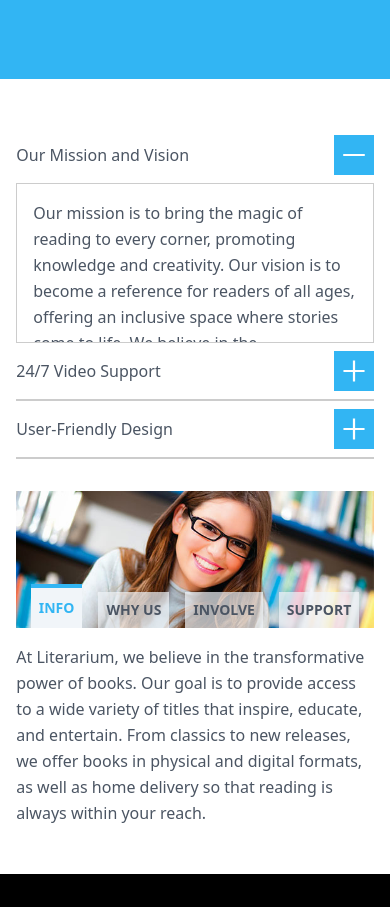
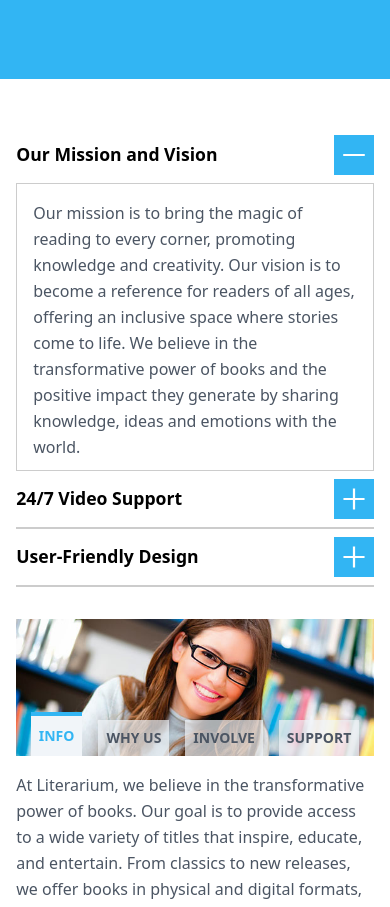
Before and after one commit to emmanuel-cruz-dev/literarium, a React (Vite) app: page /about in a window 390 px wide. Shown: the part 5520-6427 px from the top of the page. Built offline with nearby package versions, Linux system fonts and the light colour scheme.

Commit message:
acordeon estructura y estilos responsive

```diff
--- a/src/styles/App.css
+++ b/src/styles/App.css
@@ -35,6 +35,7 @@ body {
   --border-color: #2e344e;
   --background-light-color: #f1f1f1;
   --background-light-color-2: rgba(3, 127, 255, 0.3);
+  --black-color: #000;
   --white-color: #fff;
   --gray-color: #64748b;
   --font-light-color: #a4acc4;
--- a/src/styles/pages.css
+++ b/src/styles/pages.css
@@ -67,7 +67,9 @@
 }
 
 .about-mission__accordion-title {
-  /* border-bottom: 1px solid var(--background-dark-fade); */
+  color: var(--black-color);
+  font-size: 1.1em;
+  font-weight: 700;
   padding-block: 0.5rem;
   cursor: pointer;
 }
@@ -81,7 +83,7 @@
 }
 
 .about-mission__accordion-block.active-item .about-mission__accordion-content {
-  height: 10rem;
+  height: 18rem;
   padding: 1rem;
 }
 
@@ -98,6 +100,19 @@
   border-top: 4px solid var(--accent-color);
 }
 
+@media (min-width: 1024px) {
+  .about-mission__accordion-block.active-item
+    .about-mission__accordion-content {
+    height: 14rem;
+  }
+}
+
+@media (min-width: 1280px) {
+  .about-mission__accordion-block.active-item
+    .about-mission__accordion-content {
+    height: 10rem;
+  }
+}
 /***************************************
  *            Fin: Mission            *
  ***************************************/
```
